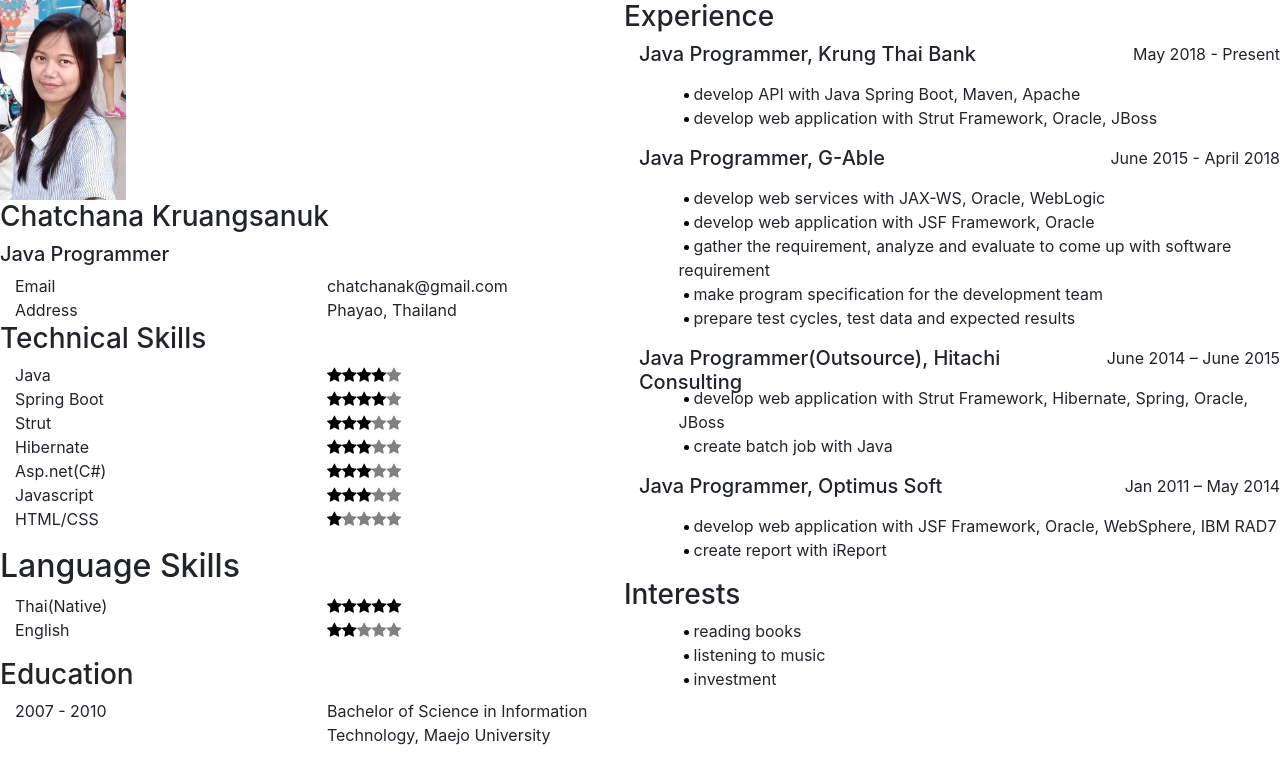
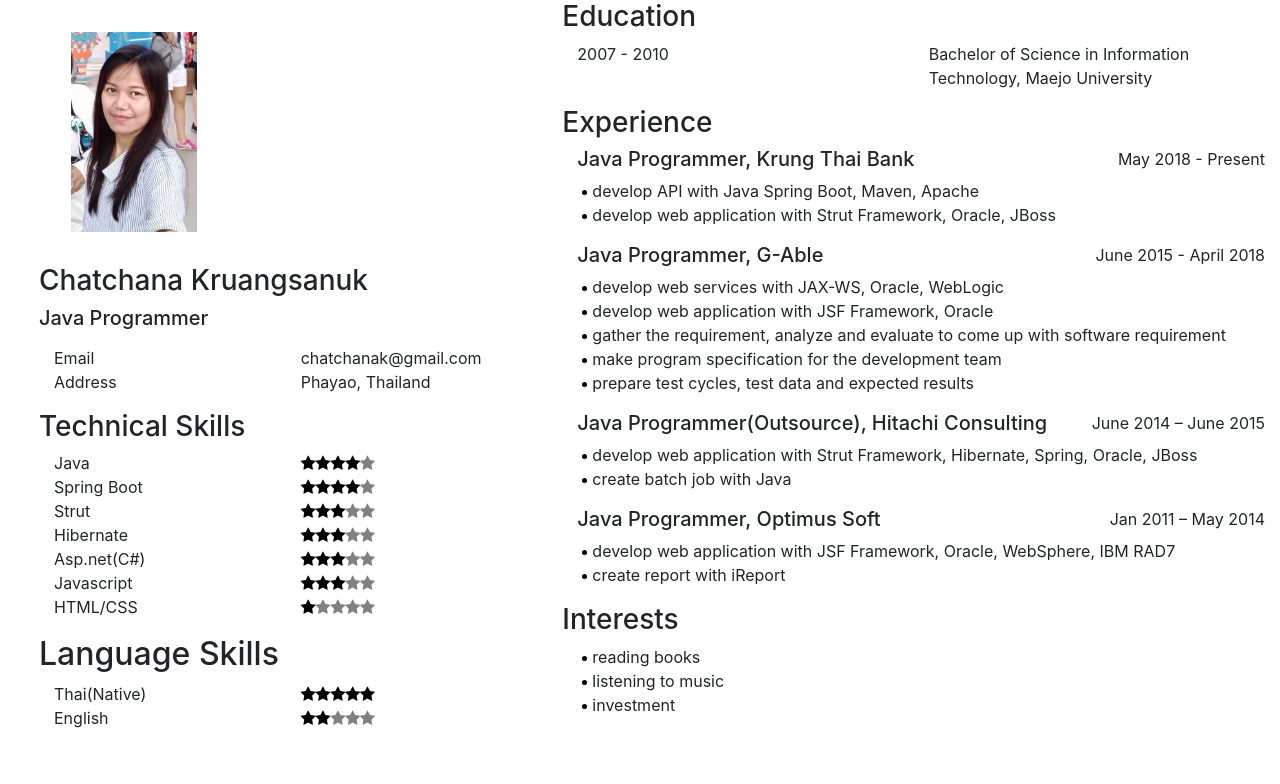
Before and after one commit to chatchana/chatchana, a React (Create React App) app: page / in a window 1280 px wide. Shown: the top 784 px of the page. Built offline with nearby package versions, Linux system fonts and the light colour scheme.

Commit message:
fifth commit

```diff
--- a/src/App.css
+++ b/src/App.css
@@ -1,6 +1,7 @@
 .App {
   display: flex;
   flex-direction: row;
+  margin-left: 1.5rem;
 }
 
 @media (max-width:768px){
@@ -40,9 +41,15 @@
   vertical-align: middle;
 
 }
+.smCol {
+  order: 2;
+  offset: 0;
+}
 
-.space {
-  margin: 0 5px;
+.image {
+  margin-left: 2rem;
+  margin-top: 2rem;
+  margin-bottom: 2rem;
 }
 
 .image{
--- a/src/App.js
+++ b/src/App.js
@@ -7,218 +7,281 @@ class App extends Component {
   render() {
     return (
       <div className="App">
-        <div className="app-left">
+        <div className="app-left" class="col-5">
           <img className="image"
             alt="profile"
             src="tam.jpg"
-            style={{ height: "200px"}} />
+            style={{ height: "200px" }} />
 
-          <h3>Chatchana Kruangsanuk</h3>
-          <h5>Java Programmer</h5>
+          <p>
+            <h3>Chatchana Kruangsanuk</h3>
+            <h5>Java Programmer</h5>
+          </p>
 
-        <Container>
-          <Row>
-            <Col>Email</Col>
-            <Col>chatchanak@gmail.com</Col>
-          </Row>
-          <Row>
-            <Col>Address</Col>
-            <Col>Phayao, Thailand</Col>
-          </Row>
-        </Container>
+          <p>
+          <div class="container">
+            <div class="row">
+              <div class="col">Email</div>
+              <div class="col">chatchanak@gmail.com</div>
+            </div>
+            <div class="row">
+              <div class="col">Address</div>
+              <div class="col">Phayao, Thailand</div>
+            </div>
+          </div>
+          </p>
 
         <h3>Technical Skills</h3>
         <p>
-          <Container>
-            <Row>
-              <Col>Java</Col>
-              <Col>
+          <div class="container">
+            <div class="row">
+              <div class="col">Java</div>
+              <div class="col">
                 <span class="fa fa-star checked"></span>
                 <span class="fa fa-star checked"></span>
                 <span class="fa fa-star checked"></span>
                 <span class="fa fa-star checked"></span>
                 <span class="fa fa-star unchecked"></span>
-              </Col>
-            </Row>
-            <Row>
-              <Col>Spring Boot</Col>
-              <Col>
+              </div>
+            </div>
+            <div class="row">
+              <div class="col">Spring Boot</div>
+              <div class="col">
                 <span class="fa fa-star checked"></span>
                 <span class="fa fa-star checked"></span>
                 <span class="fa fa-star checked"></span>
                 <span class="fa fa-star checked"></span>
                 <span class="fa fa-star unchecked"></span>
-              </Col>
-            </Row>
-            <Row>
-              <Col>Strut</Col>
-              <Col>
+              </div>
+            </div>
+            <div class="row">
+              <div class="col">Strut</div>
+              <div class="col">
                 <span class="fa fa-star checked"></span>
                 <span class="fa fa-star checked"></span>
                 <span class="fa fa-star checked"></span>
                 <span class="fa fa-star unchecked"></span>
                 <span class="fa fa-star unchecked"></span>
-              </Col>
-            </Row>
-            <Row>
-              <Col>Hibernate</Col>
-              <Col>
+              </div>
+            </div>
+            <div class="row">
+              <div class="col">Hibernate</div>
+              <div class="col">
                 <span class="fa fa-star checked"></span>
                 <span class="fa fa-star checked"></span>
                 <span class="fa fa-star checked"></span>
                 <span class="fa fa-star unchecked"></span>
                 <span class="fa fa-star unchecked"></span>
-              </Col>
-            </Row>
-            <Row>
-              <Col>Asp.net(C#)</Col>
-              <Col>
+              </div>
+            </div>
+            <div class="row">
+              <div class="col">Asp.net(C#)</div>
+              <div class="col">
                 <span class="fa fa-star checked"></span>
                 <span class="fa fa-star checked"></span>
                 <span class="fa fa-star checked"></span>
                 <span class="fa fa-star unchecked"></span>
                 <span class="fa fa-star unchecked"></span>
-              </Col>
-            </Row>
-            <Row>
-              <Col>Javascript</Col>
-              <Col>
+              </div>
+            </div>
+            <div class="row">
+              <div class="col">Javascript</div>
+              <div class="col">
                 <span class="fa fa-star checked"></span>
                 <span class="fa fa-star checked"></span>
                 <span class="fa fa-star checked"></span>
                 <span class="fa fa-star unchecked"></span>
                 <span class="fa fa-star unchecked"></span>
-              </Col>
-            </Row>
-            <Row>
-              <Col>HTML/CSS</Col>
-              <Col>
+              </div>
+            </div>
+            <div class="row">
+              <div class="col">HTML/CSS</div>
+              <div class="col">
                 <span class="fa fa-star checked"></span>
                 <span class="fa fa-star unchecked"></span>
                 <span class="fa fa-star unchecked"></span>
                 <span class="fa fa-star unchecked"></span>
                 <span class="fa fa-star unchecked"></span>
-              </Col>
-            </Row>
-          </Container>
+              </div>
+            </div>
+            </div>
         </p>
         <h2>Language Skills</h2>
         <p>
-          <Container>
-            <Row>
-              <Col>Thai(Native)</Col>
-              <Col>
+          <div class="container">
+            <div class="row">
+              <div class="col">Thai(Native)</div>
+              <div class="col">
                 <span class="fa fa-star checked"></span>
                 <span class="fa fa-star checked"></span>
                 <span class="fa fa-star checked"></span>
                 <span class="fa fa-star checked"></span>
                 <span class="fa fa-star checked"></span>
-              </Col>
-            </Row>
-            <Row>
-              <Col>English</Col>
-              <Col>
+              </div>
+            </div>
+            <div class="row">
+              <div class="col">English</div>
+              <div class="col">
                 <span class="fa fa-star checked"></span>
                 <span class="fa fa-star checked"></span>
                 <span class="fa fa-star unchecked"></span>
                 <span class="fa fa-star unchecked"></span>
                 <span class="fa fa-star unchecked"></span>
-              </Col>
-            </Row>
-          </Container>
-        </p>
-        <h3>Education</h3>
-        <p>
-          <Container>
-            <Row>
-              <Col>2007 - 2010</Col>
-              <Col>Bachelor of Science in Information Technology, Maejo University</Col>
-            </Row>
-          </Container>
+              </div>
+            </div>
+          </div>
         </p>
       </div>
 
-      <div className="app-right">
+      <div className="app-right" class="col-7">
+        <h3>Education</h3>
+        <p>
+          <div class="container">
+            <div class="row">
+              <div class="col">2007 - 2010</div>
+              <div class="col">Bachelor of Science in Information Technology, Maejo University</div>
+            </div>
+          </div>
+        </p>
         <h3>Experience</h3>
         <p>
-          <Container>
-            <Row className="headRow">
-              <Col><h5>Java Programmer, Krung Thai Bank</h5></Col>
-              <Col sm={{ size: 15, order: 2, offset: 0 }}>May 2018 - Present</Col>
-            </Row>
-            <Row>
-              <Col sm={{ size: 15, order: 2, offset: 1 }}><span class="dot"/>develop API with Java Spring Boot, Maven, Apache</Col>
-            </Row>
-            <Row>
-              <Col sm={{ size: 15, order: 2, offset: 1 }}><span class="dot"/>develop web application with Strut Framework, Oracle, JBoss</Col>
-            </Row>
-          </Container>
+          <div class="container">
+            <div class="row">
+              <div class="col">
+                <h5>Java Programmer, Krung Thai Bank</h5>
+              </div>
+              <div class="col" className="smCol">
+                May 2018 -  Present
+              </div>
+            </div>
+            <div class="row">
+              <div class="col"></div>
+            </div>
+            <div class="row">
+              <div class="col"><span class="dot" />
+                develop API with Java Spring Boot, Maven, Apache
+              </div>
+            </div>
+            <div class="row">
+              <div class="col"><span class="dot" />
+                develop web application with Strut Framework, Oracle, JBoss
+              </div>
+            </div>
+          </div>
         </p>
+
         <p>
-          <Container>
-          <Row className="headRow">
-              <Col><h5>Java Programmer, G-Able</h5></Col>
-              <Col sm={{ size: 15, order: 2, offset: 0 }}>June 2015 - April 2018</Col>
-            </Row>
-            <Row>
-              <Col sm={{ size: 15, order: 2, offset: 1 }}><span class="dot"/>develop web services with JAX-WS, Oracle, WebLogic</Col>
-            </Row>
-            <Row>
-              <Col sm={{ size: 15, order: 2, offset: 1 }}><span class="dot"/>develop web application with JSF Framework, Oracle</Col>
-            </Row>
-            <Row>
-              <Col sm={{ size: 15, order: 2, offset: 1 }}><span class="dot"/>gather the requirement, analyze and evaluate to come up with software requirement</Col>
-            </Row>
-            <Row>
-              <Col sm={{ size: 15, order: 2, offset: 1 }}><span class="dot"/>make program specification for the development team</Col>
-            </Row>
-            <Row>
-              <Col sm={{ size: 15, order: 2, offset: 1 }}><span class="dot"/>prepare test cycles, test data and expected results</Col>
-            </Row>
-          </Container>
+          <div class="container">
+            <div class="row">
+              <div class="col">
+                <h5>Java Programmer, G-Able</h5>
+              </div>
+              <div class="col" className="smCol">
+                June 2015 - April 2018
+              </div>
+            </div>
+            <div class="row">
+              <div class="col"></div>
+            </div>
+            <div class="row">
+              <div class="col"><span class="dot" />
+                develop web services with JAX-WS, Oracle, WebLogic
+              </div>
+            </div>
+            <div class="row">
+              <div class="col"><span class="dot" />
+                develop web application with JSF Framework, Oracle
+              </div>
+            </div>
+            <div class="row">
+              <div class="col"><span class="dot" />
+                gather the requirement, analyze and evaluate to come up with software requirement
+              </div>
+            </div>
+            <div class="row">
+              <div class="col"><span class="dot" />
+                make program specification for the development team
+              </div>
+            </div>
+            <div class="row">
+              <div class="col"><span class="dot" />
+                prepare test cycles, test data and expected results
+              </div>
+            </div>
+          </div>
         </p>
+
         <p>
-          <Container>
-          <Row className="headRow">
-              <Col><h5>Java Programmer(Outsource), Hitachi Consulting</h5></Col>
-              <Col sm={{ size: 15, order: 2, offset: 0 }}>June 2014 – June 2015</Col>
-            </Row>
-            <Row>
-              <Col sm={{ size: 15, order: 2, offset: 1 }}><span class="dot"/>develop web application with Strut Framework, Hibernate, Spring, Oracle, JBoss</Col>
-            </Row>
-            <Row>
-              <Col sm={{ size: 15, order: 2, offset: 1 }}><span class="dot"/>create batch job with Java</Col>
-            </Row>
-          </Container>
+          <div class="container">
+            <div class="row">
+              <div class="col">
+                <h5>Java Programmer(Outsource), Hitachi Consulting</h5>
+              </div>
+              <div class="col" className="smCol">
+                June 2014 – June 2015
+              </div>
+            </div>
+            <div class="row">
+              <div class="col"></div>
+            </div>
+            <div class="row">
+              <div class="col"><span class="dot" />
+                develop web application with Strut Framework, Hibernate, Spring, Oracle, JBoss
+              </div>
+            </div>
+            <div class="row">
+              <div class="col"><span class="dot" />
+                create batch job with Java
+              </div>
+            </div>
+          </div>
         </p>
+
         <p>
-          <Container>
-            <Row className="headRow">
-              <Col><h5>Java Programmer, Optimus Soft</h5></Col>
-              <Col sm={{ size: 15, order: 2, offset: 0 }}>Jan 2011 – May 2014</Col>
-            </Row>
-            <Row>
-              <Col sm={{ size: 15, order: 2, offset: 1 }}><span class="dot"/>develop web application with JSF Framework, Oracle, WebSphere, IBM RAD7</Col>
-            </Row>
-            <Row>
-              <Col sm={{ size: 15, order: 2, offset: 1 }}><span class="dot"/>create report with iReport</Col>
-            </Row>
-          </Container>
+          <div class="container">
+            <div class="row">
+              <div class="col">
+                <h5>Java Programmer, Optimus Soft</h5>
+              </div>
+              <div class="col" className="smCol">
+                Jan 2011 – May 2014
+              </div>
+            </div>
+            <div class="row">
+              <div class="col"></div>
+            </div>
+            <div class="row">
+              <div class="col"><span class="dot" />
+                develop web application with JSF Framework, Oracle, WebSphere, IBM RAD7
+              </div>
+            </div>
+            <div class="row">
+              <div class="col"><span class="dot" />
+                create report with iReport
+              </div>
+            </div>
+          </div>
         </p>
 
         <h3>Interests</h3>
         <p>
-          <Container>
-            <Row>
-              <Col sm={{ size: 15, order: 2, offset: 1 }}><span class="dot"/>reading books</Col>
-            </Row>
-            <Row>
-              <Col sm={{ size: 15, order: 2, offset: 1 }}><span class="dot"/>listening to music</Col>
-            </Row>
-            <Row>
-              <Col sm={{ size: 15, order: 2, offset: 1 }}><span class="dot"/>investment</Col>
-            </Row>
-          </Container>
+          <div class="container">
+            <div class="row">
+              <div class="col"><span class="dot" />
+                reading books
+              </div>
+            </div>
+            <div class="row">
+              <div class="col"><span class="dot" />
+                listening to music
+              </div>
+            </div>
+            <div class="row">
+              <div class="col"><span class="dot" />
+                investment
+              </div>
+            </div>
+          </div>
         </p>
       </div>
       </div >
```
